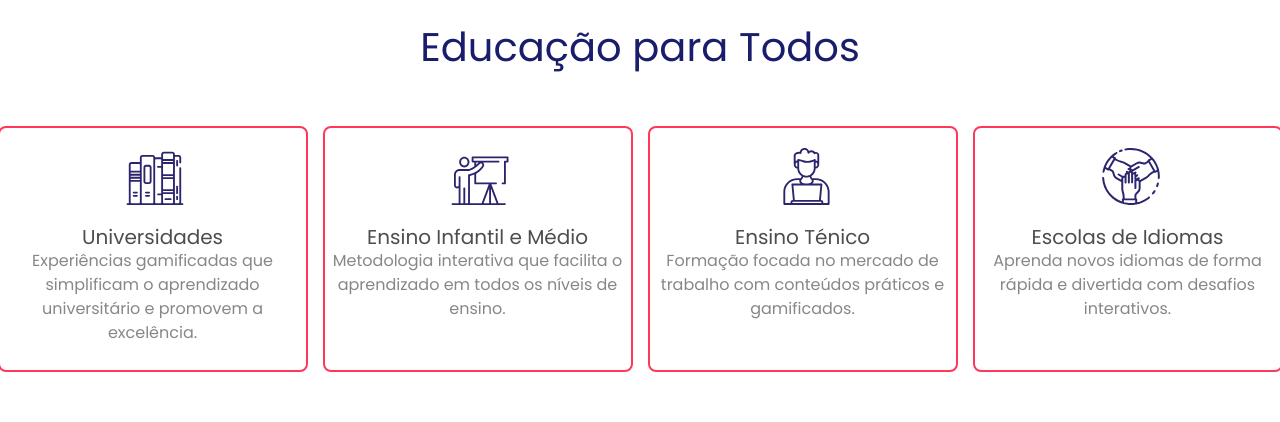
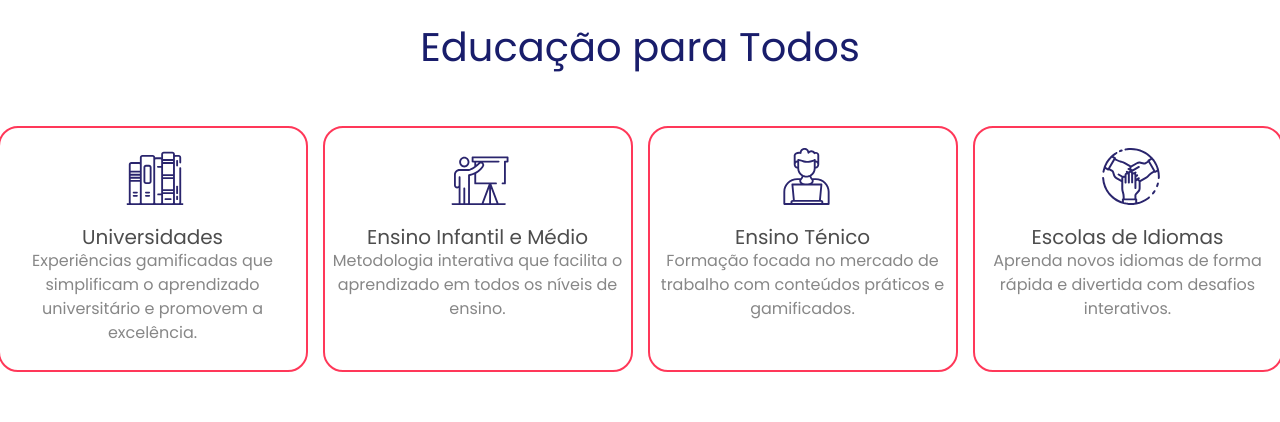
Before and after one commit to J4nah/Klapp_Angular, an Angular app in the folder Klapp_Angular/: page / in a window 1280 px wide. Shown: the part 1140-1562 px from the top of the page. Built offline with nearby package versions, Linux system fonts and the light colour scheme.

Commit message:
att border radius

```diff
--- a/Klapp_Angular/src/app/educacao-para-todos/educacao-para-todos.component.scss
+++ b/Klapp_Angular/src/app/educacao-para-todos/educacao-para-todos.component.scss
@@ -37,7 +37,7 @@
     justify-content: center;
     align-items: center;
     color: #191D6B;
-    border-radius: 8px;
+    border-radius: 20px;
 }
 
 .square h1{
```
